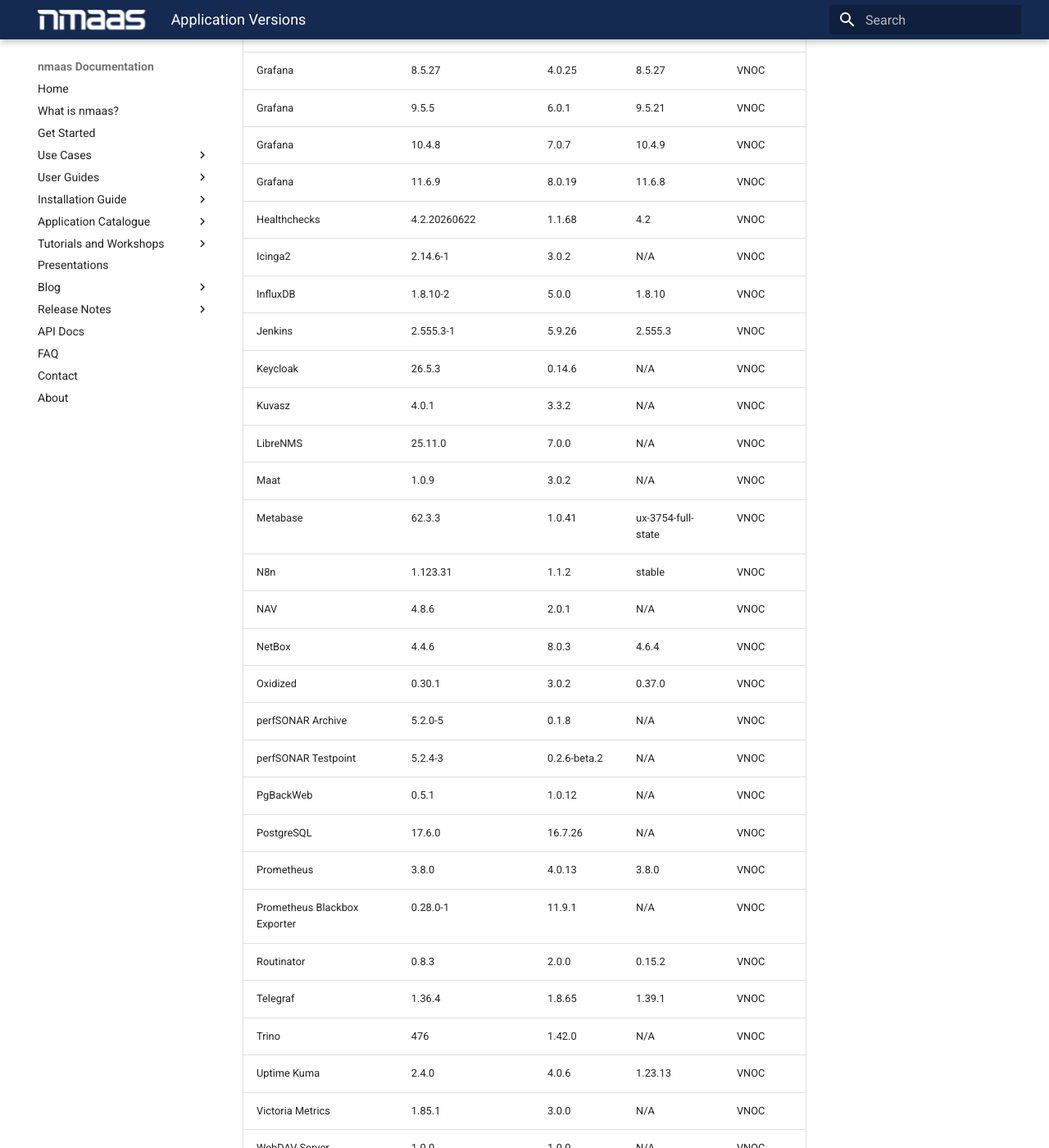
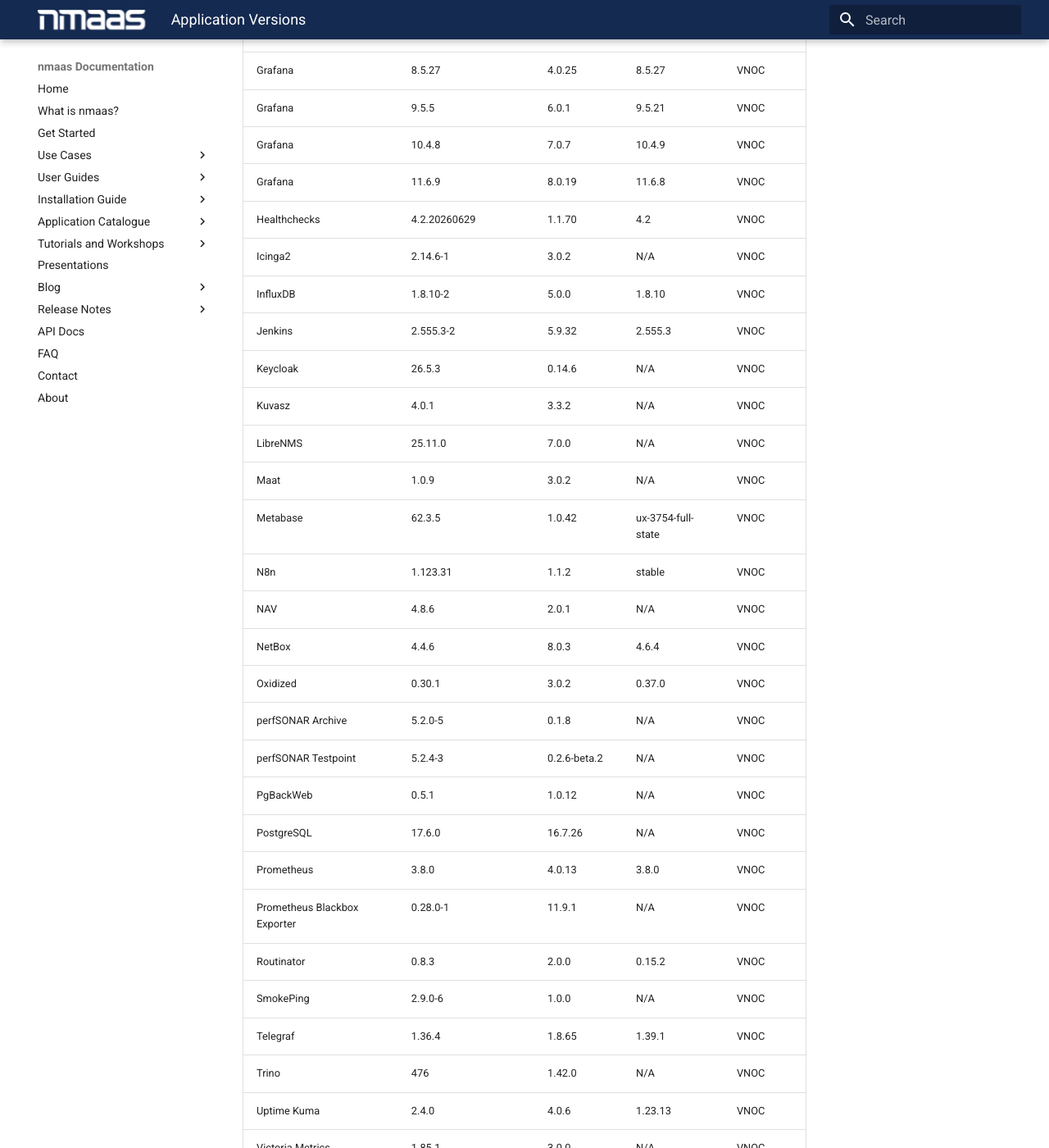
Before and after one commit to nmaas-platform/nmaas-docs, an MkDocs documentation site: the page built from docs/nmaas-applications/application-versions.md, in a window 1280 px wide and 1400 px high, scrolled down 935 px. Shown: the whole window at 82% size. Built offline with MkDocs 1.6.1 and Material for MkDocs 9.7.7, drawn with Linux system fonts in a browser that asks for light colours.

Commit message:
Automated update of application versions list

```diff
--- a/docs/nmaas-applications/application-versions.md
+++ b/docs/nmaas-applications/application-versions.md
@@ -22,15 +22,15 @@
     |           Grafana          |           9.5.5          |    6.0.1    |      9.5.21      |  VNOC  |
     |           Grafana          |          10.4.8          |    7.0.7    |      10.4.9      |  VNOC  |
     |           Grafana          |          11.6.9          |    8.0.19   |      11.6.8      |  VNOC  |
-    |        Healthchecks        |       4.2.20260622       |    1.1.68   |        4.2       |  VNOC  |
+    |        Healthchecks        |       4.2.20260629       |    1.1.70   |        4.2       |  VNOC  |
     |           Icinga2          |         2.14.6-1         |    3.0.2    |        N/A       |  VNOC  |
     |          InfluxDB          |         1.8.10-2         |    5.0.0    |      1.8.10      |  VNOC  |
-    |           Jenkins          |         2.555.3-1        |    5.9.26   |      2.555.3     |  VNOC  |
+    |           Jenkins          |         2.555.3-2        |    5.9.32   |      2.555.3     |  VNOC  |
     |          Keycloak          |          26.5.3          |    0.14.6   |        N/A       |  VNOC  |
     |           Kuvasz           |           4.0.1          |    3.3.2    |        N/A       |  VNOC  |
     |          LibreNMS          |          25.11.0         |    7.0.0    |        N/A       |  VNOC  |
     |            Maat            |           1.0.9          |    3.0.2    |        N/A       |  VNOC  |
-    |          Metabase          |          62.3.3          |    1.0.41   |ux-3754-full-state|  VNOC  |
+    |          Metabase          |          62.3.5          |    1.0.42   |ux-3754-full-state|  VNOC  |
     |             N8n            |         1.123.31         |    1.1.2    |      stable      |  VNOC  |
     |             NAV            |           4.8.6          |    2.0.1    |        N/A       |  VNOC  |
     |           NetBox           |           4.4.6          |    8.0.3    |       4.6.4      |  VNOC  |
@@ -42,6 +42,7 @@
     |         Prometheus         |           3.8.0          |    4.0.13   |       3.8.0      |  VNOC  |
     |Prometheus Blackbox Exporter|         0.28.0-1         |    11.9.1   |        N/A       |  VNOC  |
     |         Routinator         |           0.8.3          |    2.0.0    |      0.15.2      |  VNOC  |
+    |          SmokePing         |          2.9.0-6         |    1.0.0    |        N/A       |  VNOC  |
     |          Telegraf          |          1.36.4          |    1.8.65   |      1.39.1      |  VNOC  |
     |            Trino           |            476           |    1.42.0   |        N/A       |  VNOC  |
     |         Uptime Kuma        |           2.4.0          |    4.0.6    |      1.23.13     |  VNOC  |
```
Also changed, not shown: docs/nmaas-applications/application-list.md (+4 -3 lines).
